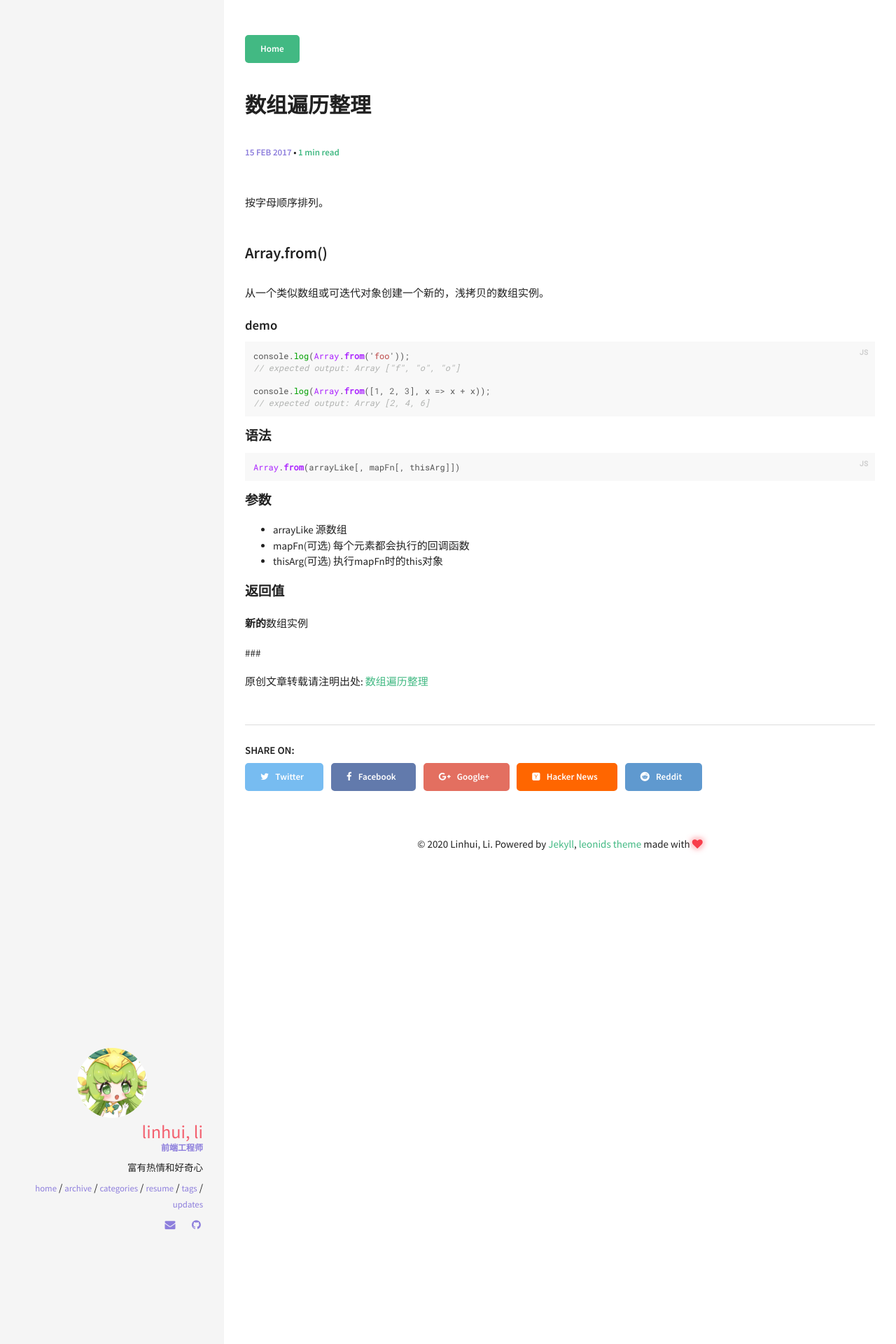
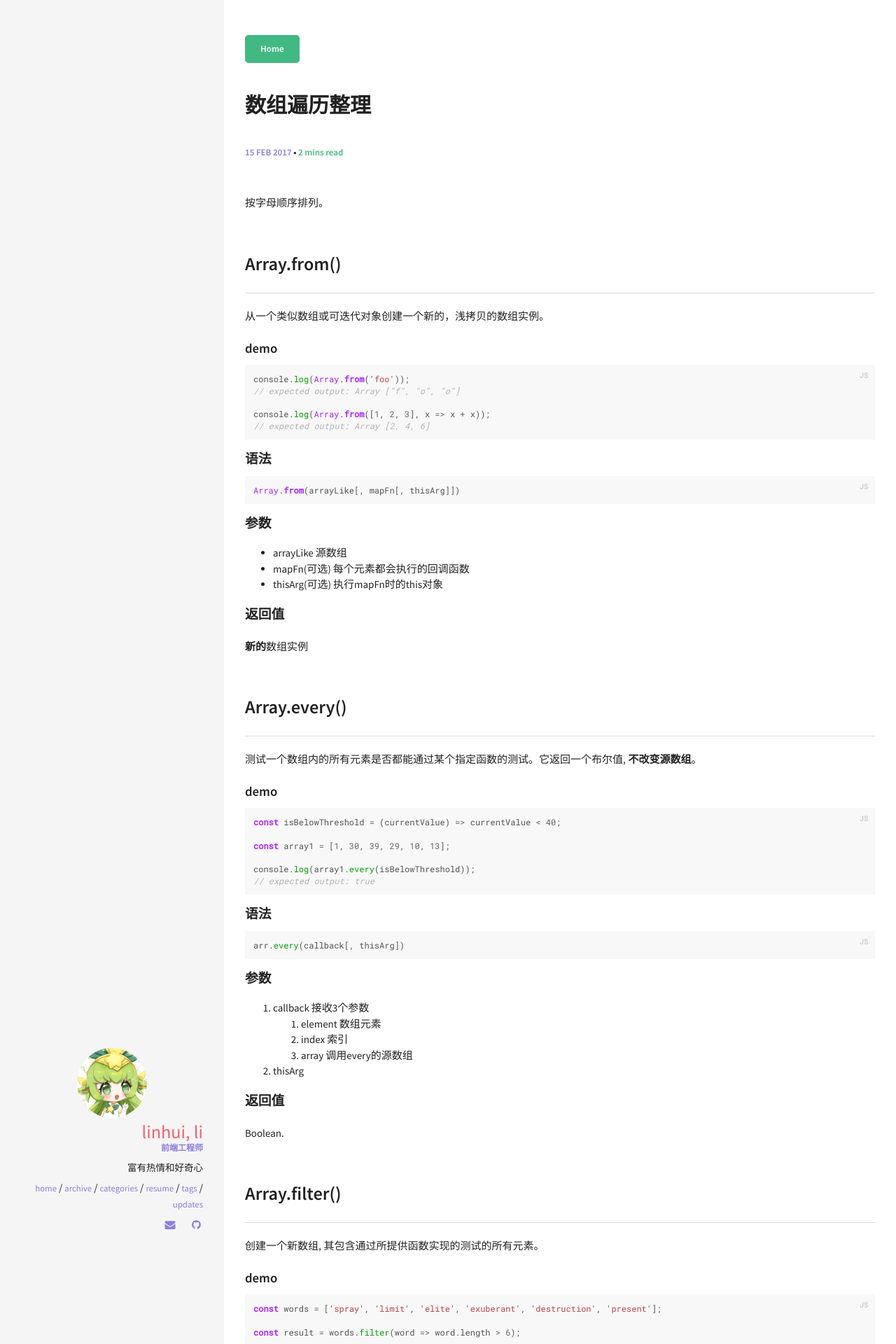
Before and after one commit to 993318936/blog, a Jekyll site: the page built from _posts/2017-02-15-数组遍历整理.md, in a window 1280 px wide. Shown: the top 1920 px of the page at 70% size. Built offline with Jekyll 4.4.1, drawn with Linux system fonts in a browser that asks for light colours; some of the changed text lies outside the part shown.

Commit message:
数组遍历整理

```diff
--- a/_config.yml
+++ b/_config.yml
@@ -4,7 +4,7 @@
 ####################################
 #
 title: Your awesome title
-email: 18310600910@163.com
+email: e.wen.e.wen@163.com
 description: >- # this means to ignore newlines until "baseurl:"
   Write an awesome description for your new site here. You can edit this
   line in _config.yml. It will appear in your document head meta (for
@@ -45,7 +45,7 @@ owner:
   avatar: avatar.jpg
   job: "前端工程师"
   bio: "富有热情和好奇心"
-  email: 18310600910@163.com
+  email: e.wen.e.wen@163.com
   disqus-shortname: #username
   twitter:  #username
   facebook: #username
--- a/_posts/2017-02-15-数组遍历整理.md
+++ b/_posts/2017-02-15-数组遍历整理.md
@@ -6,7 +6,7 @@ categories: [leonids]
 comments: true
 ---
 按字母顺序排列。
-### Array.from()
+## Array.from()
 从一个类似数组或可迭代对象创建一个新的，浅拷贝的数组实例。
 #### demo
 {% highlight js%}
@@ -31,4 +31,77 @@ Array.from(arrayLike[, mapFn[, thisArg]])
 #### 返回值
 **新的**数组实例
 
-###
+## Array.every()
+测试一个数组内的所有元素是否都能通过某个指定函数的测试。它返回一个布尔值, **不改变源数组**。
+#### demo
+{% highlight js %}
+const isBelowThreshold = (currentValue) => currentValue < 40;
+
+const array1 = [1, 30, 39, 29, 10, 13];
+
+console.log(array1.every(isBelowThreshold));
+// expected output: true
+{% endhighlight %}
+#### 语法
+{% highlight js %}
+arr.every(callback[, thisArg])
+{% endhighlight %}
+#### 参数
+1. callback 接收3个参数
+   1. element 数组元素
+   2. index 索引
+   3. array 调用every的源数组
+2. thisArg
+
+#### 返回值
+Boolean.
+
+## Array.filter()
+创建一个新数组, 其包含通过所提供函数实现的测试的所有元素。
+#### demo
+{% highlight js %}
+const words = ['spray', 'limit', 'elite', 'exuberant', 'destruction', 'present'];
+
+const result = words.filter(word => word.length > 6);
+
+console.log(result);
+// expected output: Array ["exuberant", "destruction", "present"]
+{% endhighlight  %}
+#### 语法
+{% highlight js %}
+var newArray = arr.filter(callback(element[, index[, array]])[, thisArg])
+{% endhighlight %}
+#### 参数
+1. callback 返回 `true` 表示该元素通过测试，保留该元素，`false` 则不保留。接收3个参数：
+   1. element 数组元素
+   2. index 索引
+   3. array 调用filter的源数组
+2. thisArg
+
+#### 返回值
+一个**新的**、由通过测试的元素组成的数组，如果没有任何数组元素通过测试，则返回空数组
+
+## Array.find()&Array.findIndex()
+返回数组中满足提供的测试函数的**第一个元素**的值(或索引)。
+#### demo
+{% highlight js %}
+const array1 = [5, 12, 8, 130, 44];
+
+const found = array1.find(element => element > 10);
+
+console.log(found);
+// expected output: 12
+{% endhighlight %}
+#### 语法
+{% highlight js %}
+arr.find(callback[, thisArg])
+{% endhighlight %}
+#### 参数
+1. callback 接收3个参数
+   1. element 数组元素
+   2. index 索引
+   3. array 调用every的源数组
+2. thisArg
+
+#### 返回值
+数组中**第一个**满足所提供测试函数的元素的值（或索引），否则返回 undefined（或-1）。
```
